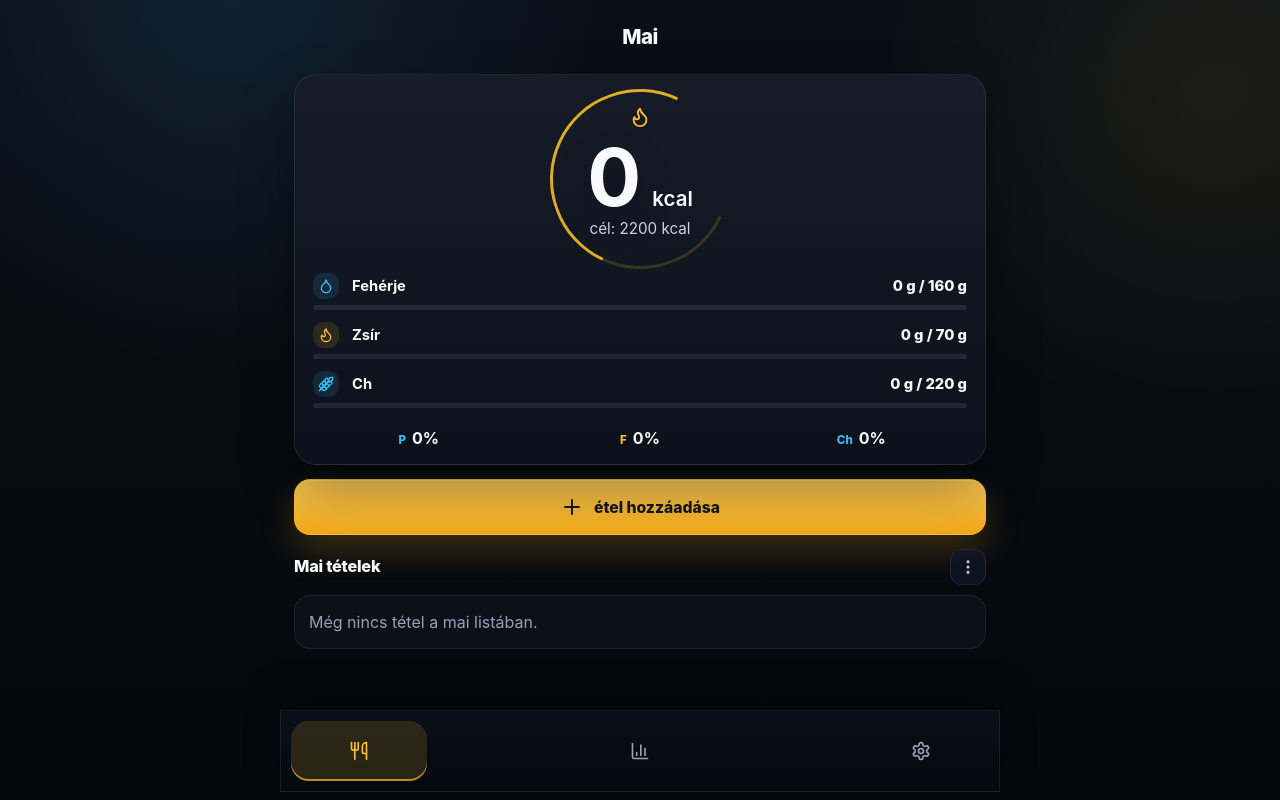
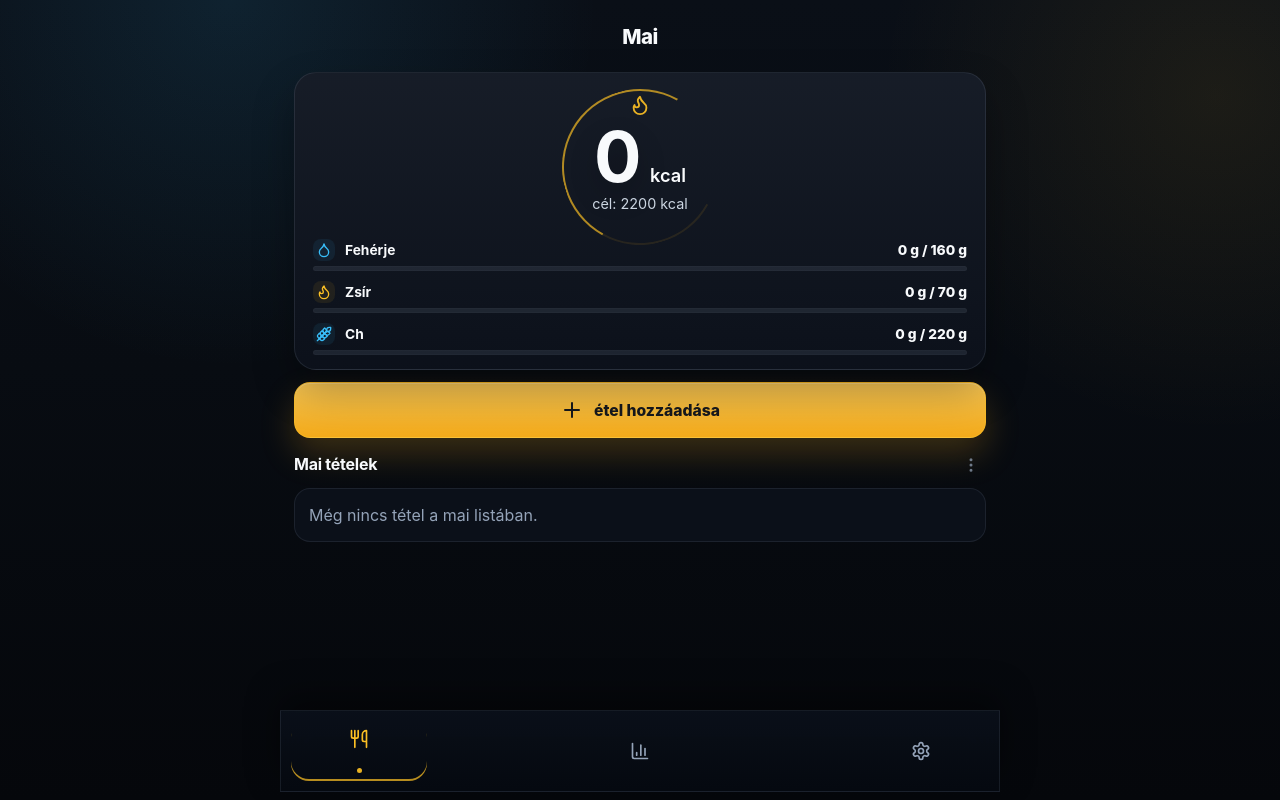
Before and after one commit to tonetttoman/makro-app, a React (Vite) app: page / in a window 1280 px wide. Built offline with nearby package versions, Linux system fonts and the light colour scheme.

Commit message:
Refine display first today view

```diff
--- a/src/components/TodayView.jsx
+++ b/src/components/TodayView.jsx
@@ -13,7 +13,7 @@ import {
   X
 } from "lucide-react";
 import { useMemo, useState } from "react";
-import { calculateEntry, calculateMacroRatio, findFoodById } from "../lib/calculations";
+import { calculateEntry, findFoodById } from "../lib/calculations";
 import { CategoryPicker } from "./CategoryPicker";
 import { FoodGrid } from "./FoodGrid";
 import { ProgressBar } from "./ProgressBar";
@@ -45,7 +45,6 @@ function formatDisplayDate(date) {
 }
 
 function TodaySummaryCard({ totals, targets }) {
-  const ratio = calculateMacroRatio(totals);
   const kcal = Math.round(totals.kcal);
 
   return (
@@ -77,12 +76,6 @@ function TodaySummaryCard({ totals, targets }) {
             </div>
           );
         })}
-      </div>
-
-      <div className="today-summary-ratio" aria-label="Makróarány">
-        <span><small>P</small>{Math.round(ratio.protein)}%</span>
-        <span><small>F</small>{Math.round(ratio.fat)}%</span>
-        <span><small>Ch</small>{Math.round(ratio.carbs)}%</span>
       </div>
     </section>
   );
--- a/src/styles.css
+++ b/src/styles.css
@@ -777,9 +777,19 @@ th {
 }
 
 .bottom-nav button.is-active {
-  background: rgba(251, 191, 36, 0.14);
+  background: transparent;
   color: var(--amber);
-  box-shadow: inset 0 -2px 0 rgba(251, 191, 36, 0.7);
+  box-shadow: inset 0 -2px 0 rgba(251, 191, 36, 0.72);
+}
+
+.bottom-nav button.is-active::after {
+  content: "";
+  width: 5px;
+  height: 5px;
+  margin-top: 1px;
+  border-radius: 999px;
+  background: currentColor;
+  opacity: 0.92;
 }
 
 @media (max-width: 520px) {
--- a/src/summary-compact.css
+++ b/src/summary-compact.css
@@ -1,7 +1,7 @@
 .today-view {
   display: grid;
-  gap: 14px;
-  padding-top: 8px;
+  gap: 12px;
+  padding-top: 6px;
 }
 
 .today-view__header {
@@ -24,25 +24,25 @@
   position: relative;
   overflow: hidden;
   display: grid;
-  gap: 16px;
-  padding: 18px 18px 16px;
+  gap: 12px;
+  padding: 16px 18px 14px;
   border: 1px solid rgba(148, 163, 184, 0.14);
   border-radius: 22px;
   background: linear-gradient(180deg, rgba(23, 29, 40, 0.98), rgba(12, 17, 27, 0.98));
-  box-shadow: 0 24px 52px rgba(0, 0, 0, 0.34);
+  box-shadow: 0 20px 42px rgba(0, 0, 0, 0.3);
 }
 
 .today-summary-orbit {
   position: absolute;
-  inset: 14px auto auto 50%;
-  width: min(180px, 48vw);
-  height: min(180px, 48vw);
-  border: 3px solid rgba(251, 191, 36, 0.92);
+  inset: 16px auto auto 50%;
+  width: min(156px, 42vw);
+  height: min(156px, 42vw);
+  border: 2px solid rgba(251, 191, 36, 0.84);
   border-right-color: transparent;
-  border-bottom-color: rgba(251, 191, 36, 0.18);
+  border-bottom-color: rgba(251, 191, 36, 0.12);
   border-radius: 999px;
-  opacity: 0.96;
-  transform: translateX(-50%) rotate(-20deg);
+  opacity: 0.82;
+  transform: translateX(-50%) rotate(-16deg);
   pointer-events: none;
 }
 
@@ -50,48 +50,49 @@
   position: relative;
   z-index: 1;
   display: grid;
-  gap: 8px;
-  min-height: 168px;
+  gap: 6px;
+  min-height: 138px;
   align-content: start;
   justify-items: center;
-  padding-top: 8px;
+  padding-top: 2px;
 }
 
 .today-summary-flame {
   display: inline-grid;
   place-items: center;
-  width: 32px;
-  height: 32px;
+  width: 28px;
+  height: 28px;
   color: var(--amber);
+  opacity: 0.92;
 }
 
 .today-summary-kcal {
   display: inline-flex;
   align-items: baseline;
   justify-content: center;
-  gap: 8px;
+  gap: 7px;
   color: var(--text);
   text-align: center;
 }
 
 .today-summary-kcal strong {
-  font-size: clamp(3.1rem, 13.8vw, 5rem);
-  font-weight: 740;
-  line-height: 0.9;
-  letter-spacing: 0.04em;
-  text-shadow: 0 14px 34px rgba(0, 0, 0, 0.28);
+  font-size: clamp(2.85rem, 12.8vw, 4.4rem);
+  font-weight: 730;
+  line-height: 0.92;
+  letter-spacing: 0.02em;
+  text-shadow: 0 12px 28px rgba(0, 0, 0, 0.22);
 }
 
 .today-summary-kcal span {
-  font-size: clamp(1rem, 3.8vw, 1.28rem);
-  font-weight: 600;
+  font-size: clamp(0.98rem, 3.5vw, 1.14rem);
+  font-weight: 560;
   color: var(--text);
 }
 
 .today-summary-target {
   margin: 0;
   color: var(--muted-strong);
-  font-size: 0.95rem;
+  font-size: 0.9rem;
   line-height: 1.1;
 }
 
@@ -99,74 +100,47 @@
   position: relative;
   z-index: 1;
   display: grid;
-  gap: 12px;
-  margin-top: -4px;
+  gap: 10px;
+  margin-top: 0;
 }
 
 .today-summary-metric {
   display: grid;
-  gap: 6px;
+  gap: 5px;
 }
 
 .today-summary-metric-row {
   display: grid;
-  grid-template-columns: 30px minmax(0, 1fr) auto;
+  grid-template-columns: 24px minmax(0, 1fr) auto;
   align-items: center;
-  gap: 9px;
+  gap: 8px;
   color: var(--muted-strong);
-  font-size: 0.92rem;
+  font-size: 0.86rem;
 }
 
 .today-summary-metric-row strong {
   color: var(--text);
-  font-weight: 840;
+  font-weight: 800;
 }
 
 .today-summary-metric-icon {
   display: inline-grid;
   place-items: center;
-  width: 26px;
-  height: 26px;
-  border-radius: 10px;
-  background: rgba(56, 189, 248, 0.12);
+  width: 22px;
+  height: 22px;
+  border-radius: 8px;
+  background: rgba(56, 189, 248, 0.08);
   color: var(--cyan);
 }
 
 .today-summary-metric-icon.is-amber {
-  background: rgba(251, 191, 36, 0.12);
+  background: rgba(251, 191, 36, 0.08);
   color: var(--amber);
 }
 
 .today-summary-metric-label {
   color: var(--text);
-  font-weight: 730;
-}
-
-.today-summary-ratio {
-  display: grid;
-  grid-template-columns: repeat(3, minmax(0, 1fr));
-  gap: 10px;
-  padding-top: 4px;
-}
-
-.today-summary-ratio span {
-  display: inline-flex;
-  align-items: baseline;
-  justify-content: center;
-  gap: 6px;
-  color: var(--text);
-  font-size: 1rem;
   font-weight: 700;
-}
-
-.today-summary-ratio small {
-  color: var(--cyan);
-  font-size: 0.72rem;
-  font-weight: 850;
-}
-
-.today-summary-ratio span:nth-child(2) small {
-  color: var(--amber);
 }
 
 .today-add-cta {
@@ -235,7 +209,7 @@
 
 .today-list-block {
   display: grid;
-  gap: 10px;
+  gap: 8px;
 }
 
 .today-list-header {
@@ -248,25 +222,25 @@
 .today-list-header h2 {
   margin: 0;
   color: var(--text);
-  font-size: 1.02rem;
-  font-weight: 760;
+  font-size: 1rem;
+  font-weight: 740;
   letter-spacing: -0.015em;
 }
 
 .today-header-menu-button {
-  width: 36px;
-  height: 36px;
-  min-height: 36px;
+  width: 30px;
+  height: 30px;
+  min-height: 30px;
   display: inline-grid;
   place-items: center;
-  border: 1px solid rgba(148, 163, 184, 0.14);
-  border-radius: 12px;
-  background: rgba(15, 23, 42, 0.72);
-  color: var(--muted-strong);
+  border: 0;
+  border-radius: 10px;
+  background: transparent;
+  color: rgba(148, 163, 184, 0.72);
 }
 
 .today-header-menu-button.is-open {
-  border-color: rgba(251, 191, 36, 0.3);
+  background: rgba(255, 255, 255, 0.03);
   color: var(--amber);
 }
 
@@ -323,11 +297,11 @@
   overflow: hidden;
   border: 1px solid rgba(148, 163, 184, 0.14);
   border-radius: 18px;
-  background: rgba(14, 19, 29, 0.86);
+  background: rgba(14, 19, 29, 0.78);
 }
 
 .today-entry-row {
-  border-bottom: 1px solid rgba(148, 163, 184, 0.12);
+  border-bottom: 1px solid rgba(148, 163, 184, 0.09);
 }
 
 .today-entry-row:last-child {
@@ -336,41 +310,41 @@
 
 .today-entry-shell {
   position: relative;
-  padding: 12px 42px 12px 14px;
+  padding: 13px 36px 11px 14px;
 }
 
 .today-entry-main {
   display: grid;
   grid-template-columns: minmax(0, 1fr) auto;
   align-items: start;
-  gap: 10px;
+  gap: 8px;
 }
 
 .today-entry-copy {
   display: grid;
-  gap: 2px;
+  gap: 3px;
   min-width: 0;
 }
 
 .today-entry-copy h3 {
   margin: 0;
   color: var(--text);
-  font-size: 0.98rem;
-  font-weight: 760;
+  font-size: 0.96rem;
+  font-weight: 740;
   line-height: 1.12;
   letter-spacing: -0.02em;
 }
 
 .today-entry-copy span {
-  color: var(--muted-strong);
-  font-size: 0.78rem;
-  font-weight: 700;
+  color: var(--muted);
+  font-size: 0.76rem;
+  font-weight: 680;
 }
 
 .today-entry-values {
   color: var(--text);
-  font-size: 0.92rem;
-  font-weight: 820;
+  font-size: 0.9rem;
+  font-weight: 780;
   white-space: nowrap;
 }
 
@@ -378,7 +352,7 @@
   display: flex;
   flex-wrap: wrap;
   gap: 10px;
-  margin-top: 8px;
+  margin-top: 6px;
   color: var(--muted-strong);
 }
 
@@ -386,15 +360,15 @@
   display: inline-flex;
   align-items: baseline;
   gap: 4px;
-  font-size: 0.76rem;
-  font-weight: 760;
+  font-size: 0.73rem;
+  font-weight: 720;
   white-space: nowrap;
 }
 
 .today-entry-macros small {
   color: var(--cyan);
-  font-size: 0.64rem;
-  font-weight: 850;
+  font-size: 0.62rem;
+  font-weight: 820;
 }
 
 .today-entry-macros span:nth-child(2) small {
@@ -404,17 +378,17 @@
 .today-entry-more {
   position: absolute;
   top: 50%;
-  right: 8px;
+  right: 6px;
   transform: translateY(-50%);
-  width: 28px;
-  height: 28px;
-  min-height: 28px;
+  width: 24px;
+  height: 24px;
+  min-height: 24px;
   display: inline-grid;
   place-items: center;
   border: 0;
-  border-radius: 10px;
+  border-radius: 8px;
   background: transparent;
-  color: var(--muted-strong);
+  color: rgba(148, 163, 184, 0.66);
 }
 
 .today-entry-editor {
@@ -491,16 +465,16 @@
 
 @media (max-width: 520px) {
   .today-summary-card {
-    padding: 17px 16px 15px;
+    padding: 15px 16px 13px;
   }
 
   .today-summary-orbit {
-    width: min(172px, 48vw);
-    height: min(172px, 48vw);
+    width: min(150px, 42vw);
+    height: min(150px, 42vw);
   }
 
   .today-summary-hero {
-    min-height: 160px;
+    min-height: 134px;
   }
 }
 
@@ -514,10 +488,10 @@
   }
 
   .today-summary-kcal strong {
-    font-size: clamp(2.75rem, 13vw, 4.4rem);
+    font-size: clamp(2.58rem, 12vw, 4rem);
   }
 
   .today-entry-shell {
-    padding: 11px 40px 11px 12px;
+    padding: 12px 34px 10px 12px;
   }
 }
```
